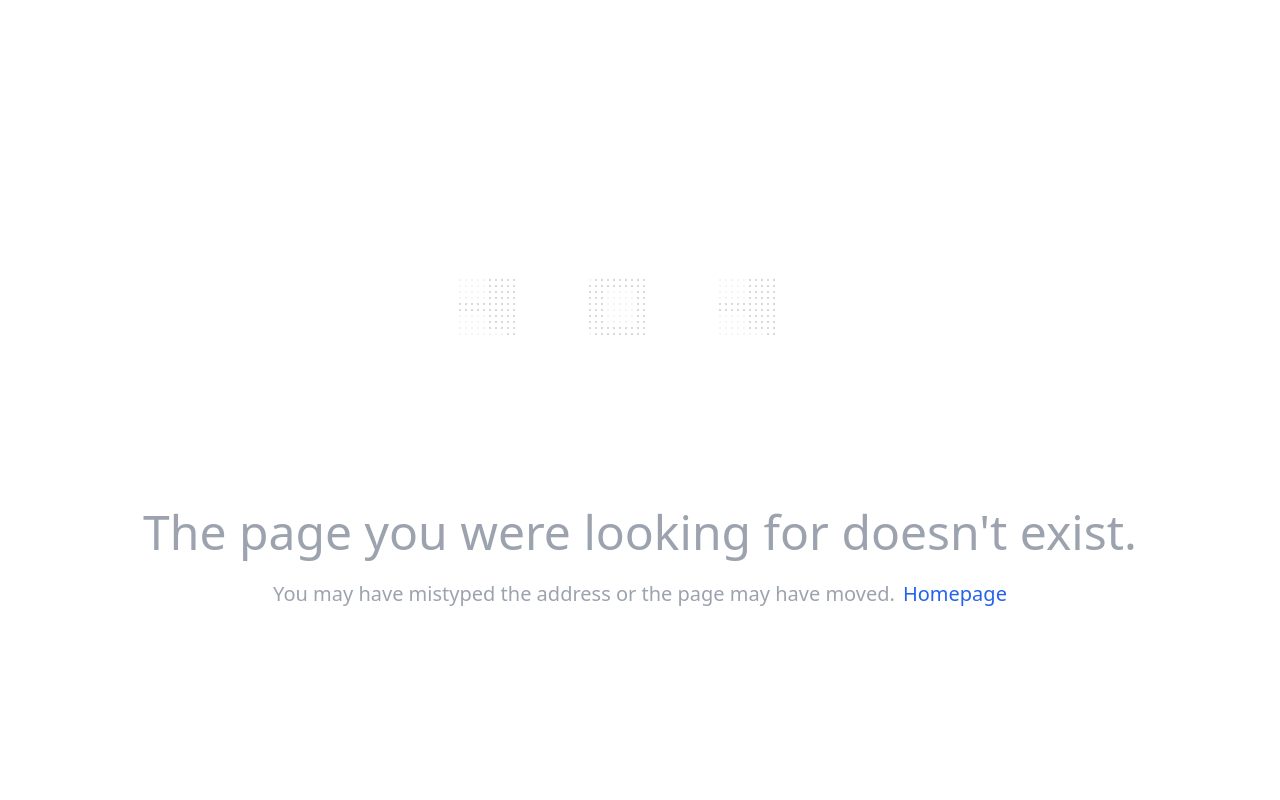
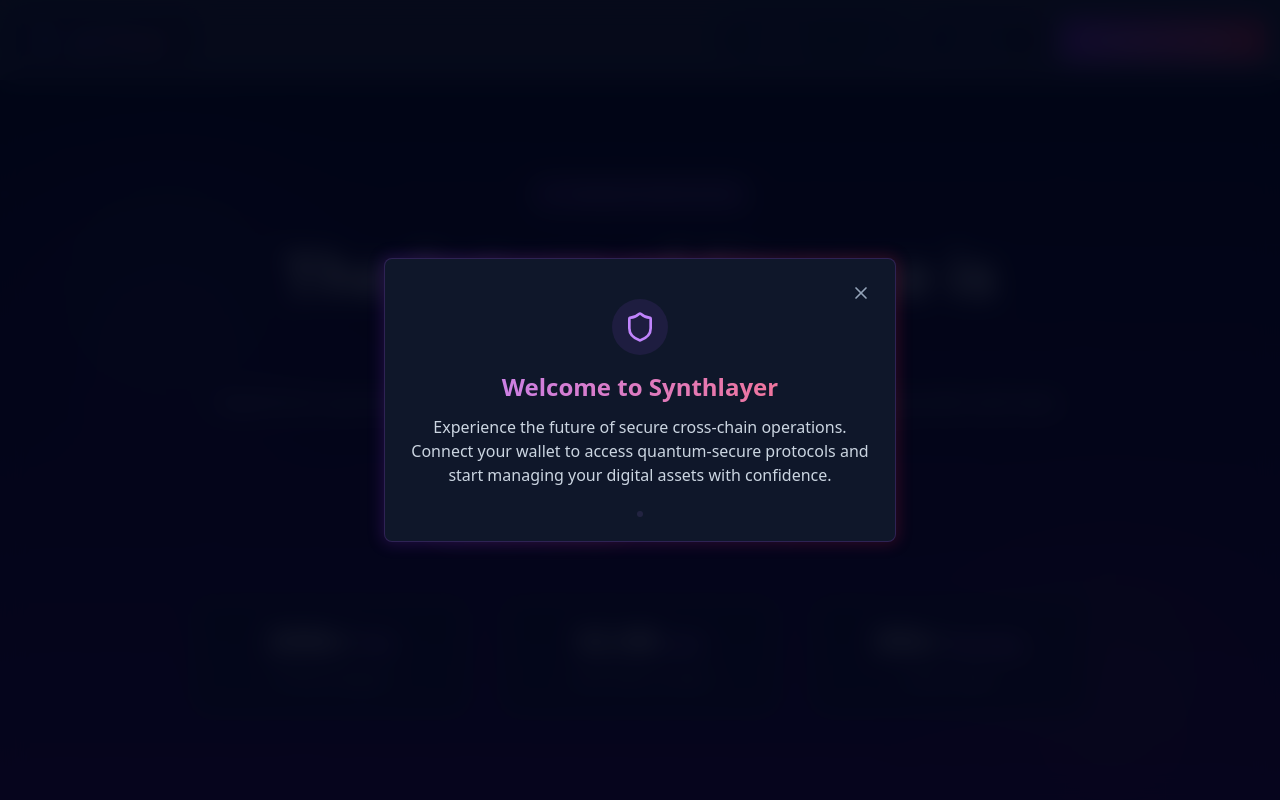
Before and after one commit to Daviee14/syncfi, a React (Vite) app: page / in a window 1280 px wide. Shown: the top 800 px of the page. Built offline with nearby package versions, Linux system fonts and the light colour scheme.

Commit message:
`Refactor MainPage component to include Hero, Features, and Services components`

```diff
--- a/index.html
+++ b/index.html
@@ -3,7 +3,7 @@
   <head>
     <meta charset="UTF-8" />
     <meta name="viewport" content="width=device-width, initial-scale=1.0" />
-    <title>Error</title>
+    <title>synthlayer</title>
   </head>
   <body>
     <div id="root"></div>
--- a/src/App.jsx
+++ b/src/App.jsx
@@ -36,7 +36,7 @@ function AppContent() {
       <ScrollToTop />
       <div className="min-h-screen bg-gray-100">
         <nav className="">
-          {/* <Header scrollToServices={scrollToServices} /> */}
+          <Header scrollToServices={scrollToServices} />
         </nav>
         <Routes>
           <Route path="/" element={<MainPage servicesRef={servicesRef} />} />
--- a/src/MainPage.jsx
+++ b/src/MainPage.jsx
@@ -1,94 +1,24 @@
 import React from 'react';
+import Hero from './Hero';
+import Features from './Features';
+import Services from './Services';
+import WelcomeModal from './WelcomeModal';
 
-const Error404 = () => {
-  // Creating the dot pattern for "404"
-  const createDotPattern = () => {
-    return (
-      <div className="flex justify-center items-center py-12">
-        <svg width="560" height="220" viewBox="0 0 560 220" fill="none" xmlns="http://www.w3.org/2000/svg">
-          {/* This creates a grid of dots forming "404" */}
-          <g fill="#CCCCCC">
-            {/* Generate the dots for the first "4" */}
-            {[...Array(100)].map((_, i) => {
-              const x = (i % 10) * 6;
-              const y = Math.floor(i / 10) * 6;
-              return (
-                <circle
-                  key={`4-1-${i}`}
-                  cx={x + 100}
-                  cy={y + 40}
-                  r={1}
-                  opacity={
-                    // Pattern for the first "4"
-                    (x >= 30 && x <= 60 && y >= 0 && y <= 48) || // vertical bar
-                    (x >= 0 && x <= 60 && y >= 24 && y <= 30) || // horizontal bar
-                    (x >= 48 && x <= 54 && y >= 0 && y <= 54) ? // right vertical bar
-                    1 : 0.3
-                  }
-                />
-              );
-            })}
-
-            {/* Generate the dots for the "0" */}
-            {[...Array(100)].map((_, i) => {
-              const x = (i % 10) * 6;
-              const y = Math.floor(i / 10) * 6;
-              return (
-                <circle
-                  key={`0-${i}`}
-                  cx={x + 230}
-                  cy={y + 40}
-                  r={1}
-                  opacity={
-                    // Circle pattern for "0"
-                    ((x >= 6 && x <= 54) && ((y >= 0 && y <= 6) || (y >= 48 && y <= 54))) || // top and bottom
-                    ((y >= 6 && y <= 48) && ((x >= 0 && x <= 12) || (x >= 48 && x <= 60))) ? // sides
-                    1 : 0.3
-                  }
-                />
-              );
-            })}
-
-            {/* Generate the dots for the second "4" */}
-            {[...Array(100)].map((_, i) => {
-              const x = (i % 10) * 6;
-              const y = Math.floor(i / 10) * 6;
-              return (
-                <circle
-                  key={`4-2-${i}`}
-                  cx={x + 360}
-                  cy={y + 40}
-                  r={1}
-                  opacity={
-                    // Pattern for the second "4"
-                    (x >= 30 && x <= 60 && y >= 0 && y <= 48) || // vertical bar
-                    (x >= 0 && x <= 60 && y >= 24 && y <= 30) || // horizontal bar
-                    (x >= 48 && x <= 54 && y >= 0 && y <= 54) ? // right vertical bar
-                    1 : 0.3
-                  }
-                />
-              );
-            })}
-          </g>
-        </svg>
+function MainPage({ servicesRef }) {
+  return (
+    <div className="mx-auto">
+      <WelcomeModal />
+      <Hero scrollToServices={() => {
+        servicesRef.current?.scrollIntoView({ behavior: 'smooth' });
+      }} />
+      <div ref={servicesRef}>
+        <Services />
       </div>
-    );
-  };
-
-  return (
-    <div className="min-h-screen bg-white flex flex-col items-center justify-center px-4">
-      {createDotPattern()}
-
-      <h1 className="text-4xl md:text-5xl text-gray-400 font-light text-center mb-6">
-        The page you were looking for doesn't exist.
-      </h1>
-
-      <p className="text-xl text-gray-400 text-center">
-        You may have mistyped the address or the page may have moved.
-        <a href="/" className="text-blue-600 ml-2 hover:underline">Homepage</a>
-      </p>
+      <Features scrollToServices={() => {
+        servicesRef.current?.scrollIntoView({ behavior: 'smooth' });
+      }} />
     </div>
   );
-};
+}
 
-export default Error404;
+export default MainPage;
```
